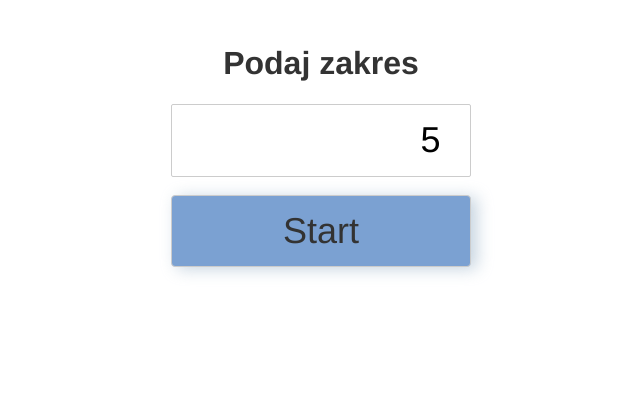
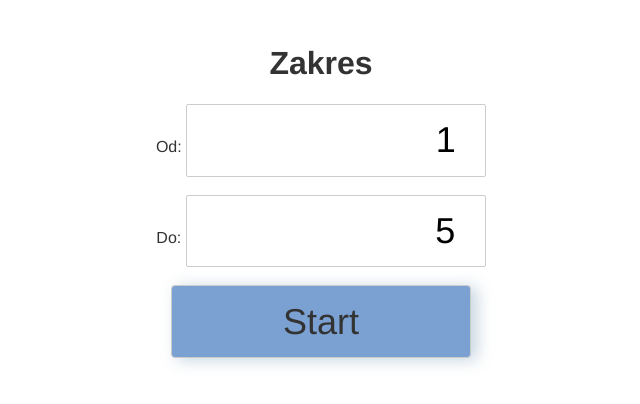
Before and after one commit to Madejczyk/draw-numbers, a Svelte app: page / in a window 1280 px wide. Shown: the top 404 px of the page, without its empty margins (319-959 px from the left). Built offline with nearby package versions, Linux system fonts and the light colour scheme.

Commit message:
add range

```diff
--- a/public/service-worker.js
+++ b/public/service-worker.js
@@ -1,2 +1,2 @@
-if(!self.define){let e,s={};const i=(i,r)=>(i=new URL(i+".js",r).href,s[i]||new Promise((s=>{if("document"in self){const e=document.createElement("script");e.src=i,e.onload=s,document.head.appendChild(e)}else e=i,importScripts(i),s()})).then((()=>{let e=s[i];if(!e)throw new Error(`Module ${i} didn’t register its module`);return e})));self.define=(r,n)=>{const o=e||("document"in self?document.currentScript.src:"")||location.href;if(s[o])return;let t={};const l=e=>i(e,o),d={module:{uri:o},exports:t,require:l};s[o]=Promise.all(r.map((e=>d[e]||l(e)))).then((e=>(n(...e),t)))}}define(["./workbox-7d6a3f4d"],(function(e){"use strict";self.addEventListener("message",(e=>{e.data&&"SKIP_WAITING"===e.data.type&&self.skipWaiting()})),e.precacheAndRoute([{url:"build/bundle.css",revision:"fb635a27160d1988549648492aa4b033"},{url:"build/bundle.js",revision:"87243c152d45c979068488db823b5302"},{url:"global.css",revision:"1abbce7b88d57021cb16bb4ff252c89a"},{url:"index.html",revision:"811a73263a442d3ce2423ece80e7ed09"}],{})}));
+if(!self.define){let e,s={};const i=(i,r)=>(i=new URL(i+".js",r).href,s[i]||new Promise((s=>{if("document"in self){const e=document.createElement("script");e.src=i,e.onload=s,document.head.appendChild(e)}else e=i,importScripts(i),s()})).then((()=>{let e=s[i];if(!e)throw new Error(`Module ${i} didn’t register its module`);return e})));self.define=(r,n)=>{const o=e||("document"in self?document.currentScript.src:"")||location.href;if(s[o])return;let t={};const d=e=>i(e,o),l={module:{uri:o},exports:t,require:d};s[o]=Promise.all(r.map((e=>l[e]||d(e)))).then((e=>(n(...e),t)))}}define(["./workbox-7d6a3f4d"],(function(e){"use strict";self.addEventListener("message",(e=>{e.data&&"SKIP_WAITING"===e.data.type&&self.skipWaiting()})),e.precacheAndRoute([{url:"build/bundle.css",revision:"2942a140564dd69014b160ceaf626926"},{url:"build/bundle.js",revision:"63228d34be12b3d530903e460597a379"},{url:"global.css",revision:"07762a4a2e7ab64990279bf19bd96292"},{url:"index.html",revision:"811a73263a442d3ce2423ece80e7ed09"}],{})}));
 //# sourceMappingURL=service-worker.js.map
--- a/src/Completed.svelte
+++ b/src/Completed.svelte
@@ -1,7 +1,8 @@
 <script>
-    import { count, status } from './store.js';
+    import { fromValue, toValue, status } from './store.js';
     function playAgain() {
-        count.reset()
+        fromValue.reset()
+        toValue.reset()
         status.reset()
     }
 </script>
--- a/src/Draw.svelte
+++ b/src/Draw.svelte
@@ -1,19 +1,20 @@
 <script>
-    import { count, status } from './store.js';
+    import { fromValue, toValue, status } from './store.js';
+    const LOADING_TIME = 1000;
 
-    let numbers = generateNumbersBasedOnInitLength()
-    let studentId = 1
-    let selectedNumberToDisplay = -1
-    let selectedNumbers = []
+    const count = $toValue - $fromValue + 1;
+    let numbers = generateNumbersBasedOnInitLength();
+    let studentId = 1;
+    let selectedNumberToDisplay = -1;
+    let selectedNumbers = [];
     let lastSelected;
-    const LOADING_TIME = 5000
 
     function drawSingleNumber() {
-        const randomNumber = getRandomNumber()
-        lastSelected = numbers.at(randomNumber)
-        selectedNumberToDisplay = lastSelected + 1
-        selectedNumbers = [{studentId: studentId++, selectedNumberToDisplay}, ...selectedNumbers]
-        numbers = numbers.filter((n) => n !== lastSelected)
+        const randomNumber = getRandomNumber();
+        lastSelected = numbers.at(randomNumber);
+        selectedNumberToDisplay = lastSelected + $fromValue;
+        selectedNumbers = [{studentId: studentId++, selectedNumberToDisplay}, ...selectedNumbers];
+        numbers = numbers.filter((n) => n !== lastSelected);
         if (numbers.length > 0) {
             status.setValue("LOADING")
             setTimeout(() => {
@@ -24,12 +25,11 @@
     // Helpers
 
     function generateNumbersBasedOnInitLength() {
-        return Array.from({ length: $count }, (v, k) => k)
+        return Array.from({ length: count }, (v, k) => k);
     }
 
-    // From 1 to length of array
     function getRandomNumber() {
-        return Math.floor(Math.random() * numbers.length)
+        return Math.floor(Math.random() * numbers.length);
     }
 
     function handleFinish() {
--- a/src/Start.svelte
+++ b/src/Start.svelte
@@ -1,13 +1,20 @@
 <script>
-	import { count, status } from './store.js';
+	import { fromValue, toValue, status } from './store.js';
 	function handleStart() {
 		status.setValue("STARTED")
 	}
 </script>
 
-<h1>Podaj zakres</h1>
-<input type=number value={$count} min=1 on:change={count.setValue}>
-<button disabled={$count < 2}  on:click={handleStart}>
+<h1>Zakres</h1>
+<div>
+	Od:
+	<input type=number value={$fromValue} min=1 on:change={fromValue.setValue}>
+</div>
+<div>
+	Do:
+	<input type=number value={$toValue} min=2 on:change={toValue.setValue}>
+</div>
+<button disabled={$fromValue >= $toValue} on:click={handleStart}>
     Start
 </button>
 
--- a/src/store.js
+++ b/src/store.js
@@ -1,8 +1,10 @@
 import { writable } from 'svelte/store';
 
-const initValue = 5
+const initFromValue = 1
+const initToValue = 5
 const initStatus = "NOT_STARTED"
-function createCount() {
+
+function createValue(initValue) {
 	const { subscribe, set, update } = writable(initValue);
 
 	return {
@@ -12,7 +14,8 @@ function createCount() {
 	};
 }
 
-export const count = createCount();
+export const fromValue = createValue(initFromValue);
+export const toValue = createValue(initToValue);
 
 function createStatus() {
 	const { subscribe, set, update } = writable(initStatus);
```
Also changed, not shown: 1 other file (tests, documents, lock files or other folders).
